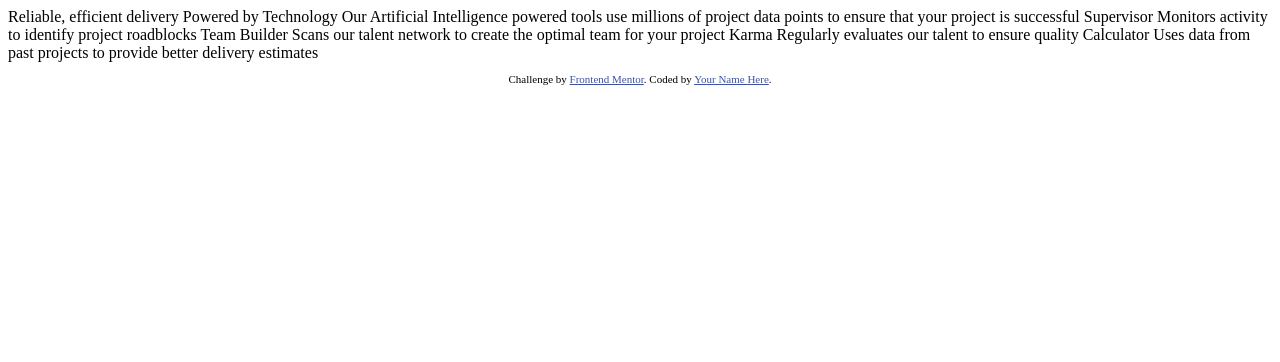
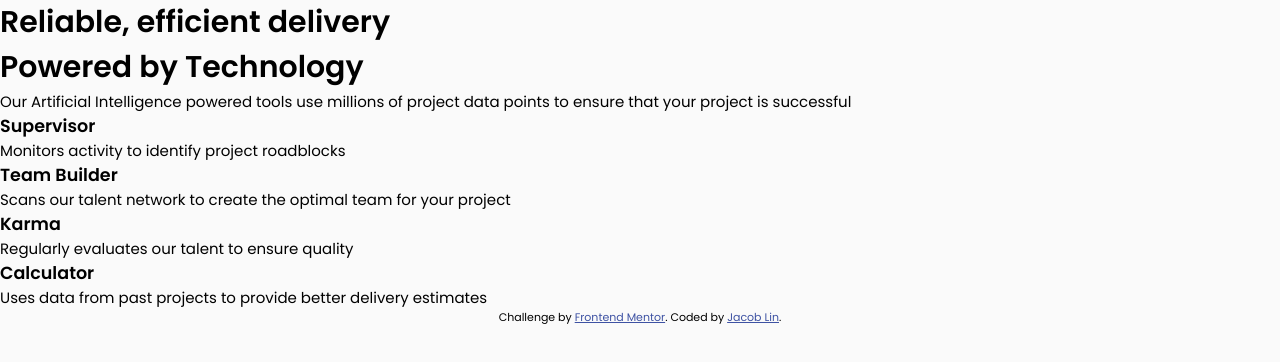
Before and after one commit to jacoblindev/FM-FourCards, a plain HTML site: page index.html in a window 1280 px wide. Drawn offline with Linux system fonts and the light colour scheme.

Commit message:
Initial setup!!

```diff
--- a/index.html
+++ b/index.html
@@ -1,45 +1,42 @@
 <!DOCTYPE html>
 <html lang="en">
+
 <head>
   <meta charset="UTF-8">
-  <meta name="viewport" content="width=device-width, initial-scale=1.0"> <!-- displays site properly based on user's device -->
-
+  <meta name="viewport" content="width=device-width, initial-scale=1.0">
   <link rel="icon" type="image/png" sizes="32x32" href="./images/favicon-32x32.png">
 
-  <title>Frontend Mentor | Four card feature section</title>
+  <title>FM | Four card feature section</title>
 
-  <!-- Feel free to remove these styles or customise in your own stylesheet 👍 -->
-  <style>
-    .attribution { font-size: 11px; text-align: center; }
-    .attribution a { color: hsl(228, 45%, 44%); }
-  </style>
+  <link rel="stylesheet" href="style.css">
 </head>
+
 <body>
 
-  Reliable, efficient delivery
-  Powered by Technology
+  <h1>Reliable, efficient delivery</h1>
+  <h1>Powered by Technology</h1>
 
-  Our Artificial Intelligence powered tools use millions of project data points
-  to ensure that your project is successful
+  <p>Our Artificial Intelligence powered tools use millions of project data points
+  to ensure that your project is successful</p>
 
-  Supervisor
-  Monitors activity to identify project roadblocks
+  <h3>Supervisor</h3>
+  <p>Monitors activity to identify project roadblocks</p>
 
-  Team Builder
-  Scans our talent network to create the optimal team for your project
+  <h3>Team Builder</h3>
+  <p>Scans our talent network to create the optimal team for your project</p>
 
-  Karma
-  Regularly evaluates our talent to ensure quality
+  <h3>Karma</h3>
+  <p>Regularly evaluates our talent to ensure quality</p>
 
-  Calculator
-  Uses data from past projects to provide better delivery estimates
-
+  <h3>Calculator</h3>
+  <p>Uses data from past projects to provide better delivery estimates</p>
 
   <footer>
     <p class="attribution">
       Challenge by <a href="https://www.frontendmentor.io?ref=challenge" target="_blank">Frontend Mentor</a>.
-      Coded by <a href="#">Your Name Here</a>.
+      Coded by <a href="https://github.com/jacoblindev" target="_blank">Jacob Lin</a>.
     </p>
   </footer>
 </body>
+
 </html>
--- /dev/null
+++ b/style.css
@@ -0,0 +1,32 @@
+@import url('https://fonts.googleapis.com/css2?family=Poppins:wght@200;400;600&display=swap');
+
+:root {
+    --pri-red: hsl(0, 78%, 62%);
+    --pri-cyan: hsl(180, 62%, 55%);
+    --pri-orange: hsl(34, 97%, 64%);
+    --pri-blue: hsl(212, 86%, 64%);
+    --Very-Dark-Blue: hsl(234, 12%, 34%);
+    --Grayish-Blue: hsl(229, 6%, 66%);
+    --Very-Light-Gray: hsl(0, 0%, 98%);
+}
+
+*, ::before, ::after {
+    margin: 0;
+    padding: 0;
+    box-sizing: border-box;
+}
+
+body {
+    font-family: 'Poppins', sans-serif;
+    font-size: 15px;
+    background-color: var(--Very-Light-Gray);
+}
+
+/* Footer Section */
+.attribution {
+    font-size: 11px; text-align: center;
+}
+
+.attribution a {
+    color: hsl(228, 45%, 44%);
+}
```
